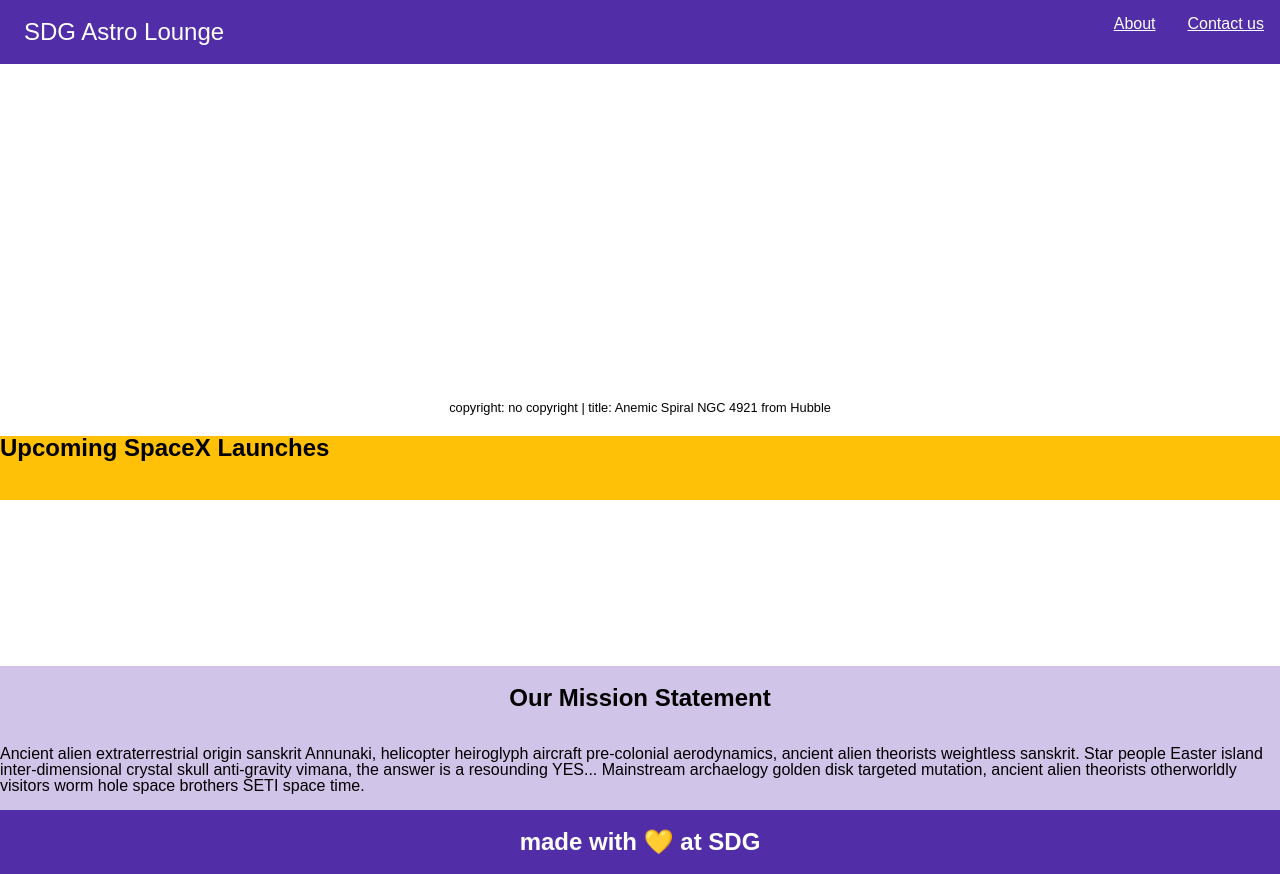
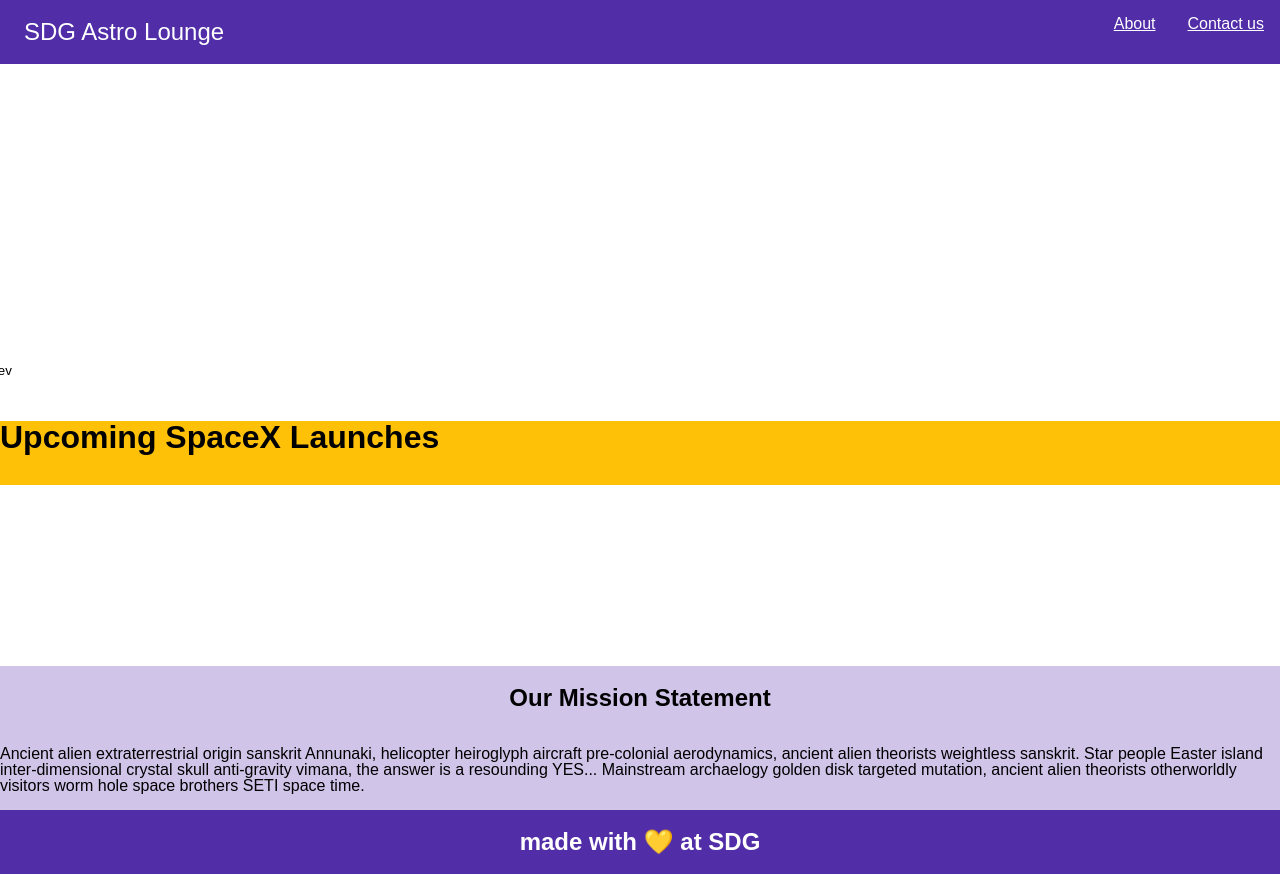
Before and after one commit to wmurch/javascript-capstone, a website: page public/index.html in a window 1280 px wide. Shown: the top 874 px of the page. Drawn offline with Linux system fonts and the light colour scheme; no server answers.

Commit message:
updated code for arrows and moved around divs

```diff
--- a/public/index.html
+++ b/public/index.html
@@ -21,33 +21,30 @@
       <div class="header-center">
         <h4>Explore your Universe</h4>
       </div>
-    </header>
-    <main>
       <div class="main-top">
         <p>
           copyright: no copyright | title: Anemic Spiral NGC 4921 from Hubble
         </p>
       </div>
+    </header>
+    <main>
       <div class="main-body">
-        <section class="launch-section">
+        <div class="launch-section">
           <h1 class="title-launches">Upcoming SpaceX Launches</h1>
-        </section>
+        </div>
         <div class="launches">
-          <section class="launch-info">
+          <section class="left">
+            <button class="prev">prev</button>
+          </section>
+          <article class="launch-info">
             <h1 class="launch-title"></h1>
             <p class="launch-details"></p>
             <p class="launch-status"></p>
             <p class="launch-location"></p>
+          </article>
+          <section class="right">
+            <button class="next">next</button>
           </section>
-          <div class="buttons">
-            <button class="prev">
-              <span class="arrow">prev</span>
-            </button>
-            <button class="next">
-              <span class="arrow">next</span>
-            </button>
-          </div>
-          </ul>
         </div>
       </div>
     </main>
--- a/public/main.js
+++ b/public/main.js
@@ -18,7 +18,7 @@ const main = () => {
       document.querySelector('.header-center').style.backgroundImage =
         'url(' + headerImage.hdUrl + ')'
 
-      console.log(headerImage)
+      console.log({ headerImage })
     })
   //fetch Nasa launch data
   nasaLaunch =
--- a/public/screen.css
+++ b/public/screen.css
@@ -27,6 +27,8 @@ header {
   flex-direction: column;
   font-size: 2rem;
   padding: 6rem;
+  max-height: 100%;
+  max-width: 100%;
 }
 a {
   padding: 1rem;
@@ -57,23 +59,42 @@ a {
   font-size: 0.8rem;
   height: 1rem;
 }
+.main-body {
+  background-color: #ffffff;
+  list-style: none;
+  justify-content: center;
+  align-items: center;
+}
 .launch-section {
   height: 4rem;
   background: #ffc107;
 }
-.main-content {
-  list-style: none;
+.launches {
+  display: flex;
 }
-.active .buttons {
-  padding: 5px 0;
-  background: #eee;
-  text-align: center;
-  z-index: 10;
-  position: relative;
+.launch-info {
+  width: 40%;
+  display: flex;
+  align-items: center;
+  flex-direction: column;
 }
-.launches button {
+/* .launches button {
   border: none;
   display: none;
+} */
+.left {
+  display: flex;
+  justify-content: flex-start;
+  border: black;
+  min-width: 5rem;
+  min-height: 5rem;
+}
+.right {
+  display: flex;
+  justify-content: flex-end;
+  border: black;
+  min-width: 5rem;
+  min-height: 5rem;
 }
 .prev {
   width: 15px;
@@ -81,7 +102,7 @@ a {
   position: absolute;
   top: 40%;
   margin-left: -20px;
-  display: block !important;
+
   border: 0px solid black;
 }
 .next {
@@ -90,7 +111,7 @@ a {
   position: absolute;
   top: 40%;
   right: -25px;
-  display: block !important;
+
   border: 0px solid black;
 }
 .active button {
```
